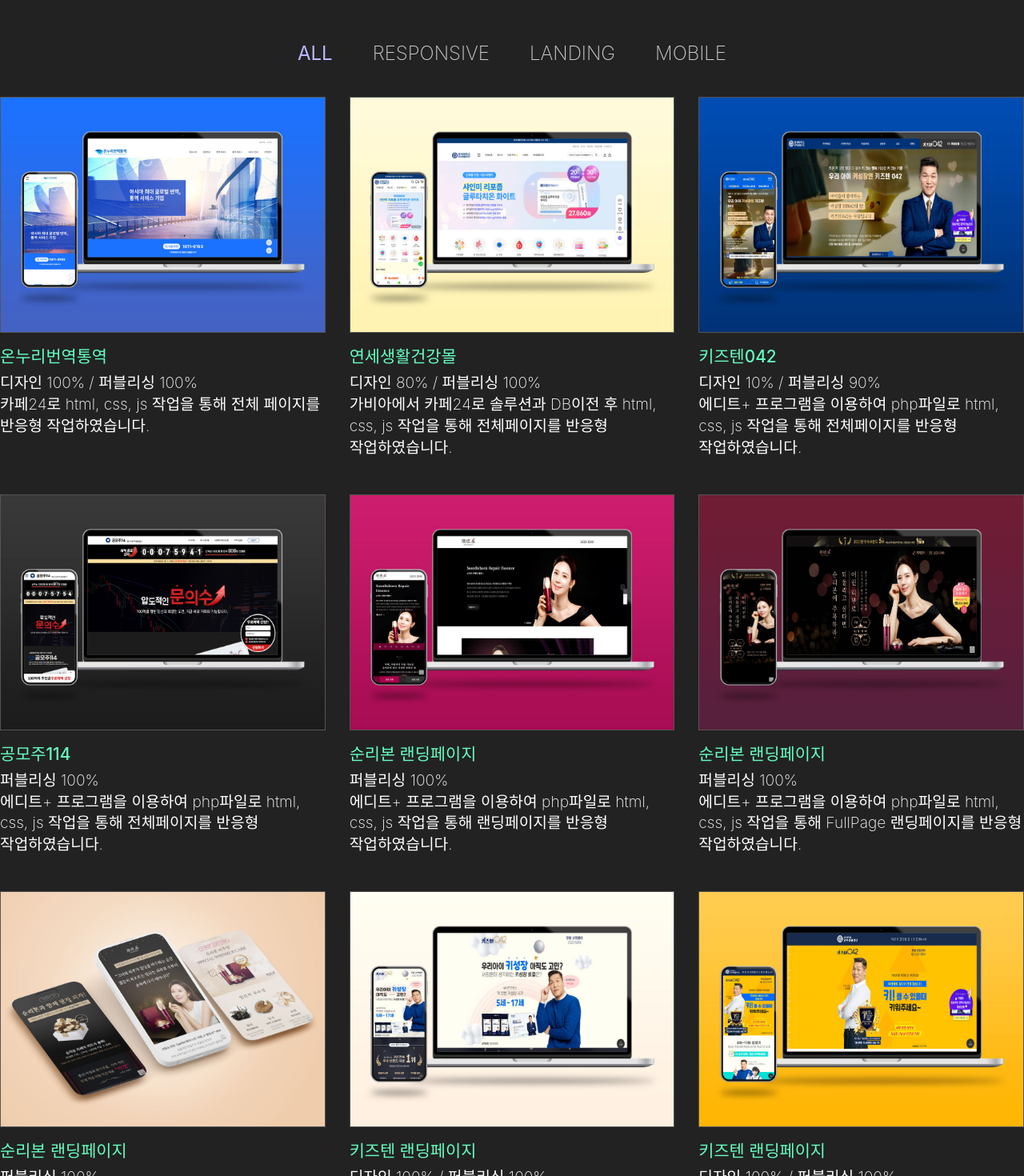
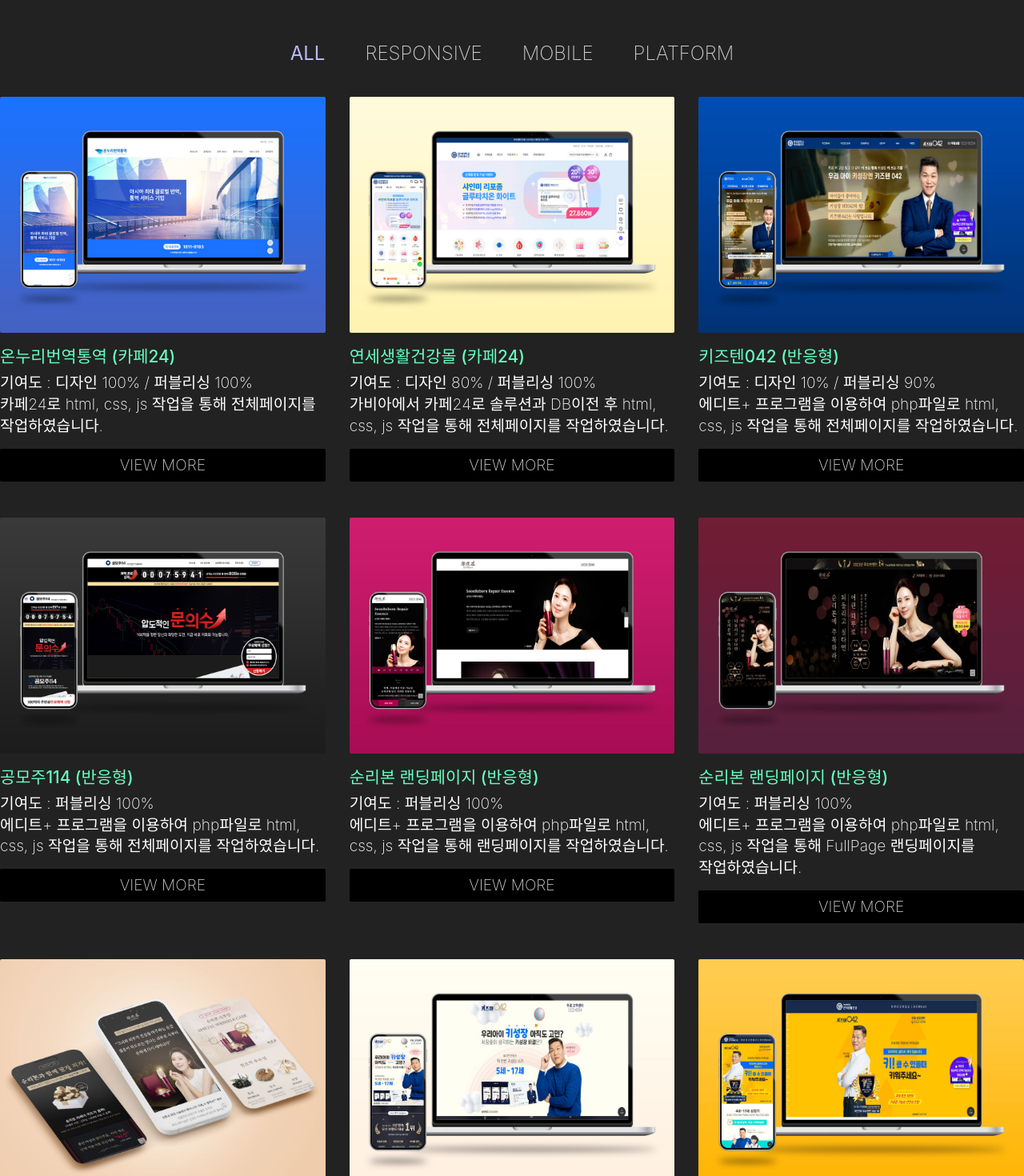
Before and after one commit to yunzzang95/yun_portfolio, a React (Create React App) app: page / in a window 1280 px wide. Shown: the part 1740-3210 px from the top of the page at 80% size. Built offline with nearby package versions, Linux system fonts and the light colour scheme; a web font is replaced by a local one.

Commit message:
pc ver 진짜최종

```diff
--- a/src/App.css
+++ b/src/App.css
@@ -328,10 +328,10 @@ button {
     position: relative;
     height: 295px;
     margin-bottom: 15px;
-    border: 1px solid #555;
     overflow: hidden;
     cursor: pointer;
     text-align: center;
+    border-radius: 2px;
 }
 .project ul li div a img {
     height: 100%;
@@ -347,6 +347,19 @@ button {
     display: block;
     font-weight: 500;
     font-size: 1.3rem;
+}
+.project ul li p a {
+    display: block;
+    margin-top: 15px;
+    padding: 7px 0;
+    color: #ccc;
+    background: #000;
+    border-radius: 2px;
+    text-align: center;
+}
+.project ul li p a:hover {
+    color: #65ffc0;
+    transition: all 0.3s ease-in-out;
 }
 
 /*slide css*/
@@ -427,6 +440,21 @@ button {
     letter-spacing: 0.15rem;
     text-align: center;
     background: rgba(0, 0, 0, 0.75);
+}
+.section04 .detailDesign ul li button {
+    display: none;
+    width: 100%;
+    padding: 7px 0;
+    color: #ccc;
+    background: #000;
+    border-radius: 0 0 2px 2px;
+    font-weight: 200;
+    text-align: center;
+    cursor: pointer;
+}
+.section04 .detailDesign ul li button:hover {
+    color: #65ffc0;
+    transition: all 0.3s ease-in-out;
 }
 
 /*modal css*/
--- a/src/script/project/DetailDesign.js
+++ b/src/script/project/DetailDesign.js
@@ -6,13 +6,12 @@ const DetailDesign = ({ onImageClick }) => {
         AOS.init({
             duration: 1500, // 애니메이션 지속 시간
         });
-    }, []); // 컴포넌트가 처음 마운트될 때만 실행
+    }, []);
 
-    return (
-        <div className="project detailDesign">
-            <ul>
-                <li className="package" data-aos="fade-up" data-aos-delay="100">
-                    <div onClick={() => onImageClick([
+    // 이미지와 설명을 저장하는 배열
+    const projects = [
+        {
+            images: [
                 require('../../images/package/package1.jpg'),
                 require('../../images/package/package1_1.jpg'),
                 require('../../images/package/package1_2.jpg'),
@@ -20,27 +19,31 @@ const DetailDesign = ({ onImageClick }) => {
                 require('../../images/package/package2_1.jpg'),
                 require('../../images/package/package3.jpg'),
                 require('../../images/package/package3_1.jpg')
-                    ])}>
-                        <img src={require('../../images/package/package4.png')} alt="키즈텐 유아 칫솔 패키지 디자인" />
-                    </div>
-                </li>
-                <li data-aos="fade-up" data-aos-delay="200">
-                    <div onClick={() => onImageClick([require('../../images/detail/detail1.jpg')])}>
-                        <img src={require('../../images/detail/detail1.jpg')} alt="키즈텐 스마트스토어 이벤트 상세페이지" />
-                    </div>
-                </li>
-                <li data-aos="fade-up" data-aos-delay="300">
-                    <div onClick={() => onImageClick([require('../../images/detail/detail2.jpg')])}>
-                        <img src={require('../../images/detail/detail2.jpg')} alt="키즈텐 카카오톡 친구추가 상세페이지" />
-                    </div>
-                </li>
-                <li data-aos="fade-up" data-aos-delay="400">
-                    <div onClick={() => onImageClick([require('../../images/detail/detail2_1.jpg')])}>
-                        <img src={require('../../images/detail/detail2_1.jpg')} alt="키즈텐 3+1 이벤트 상세페이지" />
-                    </div>
-                </li>
-                <li className="package" data-aos="fade-up" data-aos-delay="500">
-                    <div onClick={() => onImageClick([
+            ],
+            imgSrc: require('../../images/package/package4.png'),
+            alt: "키즈텐 유아 칫솔 패키지 디자인",
+            delay: 100
+        },
+        {
+            images: [require('../../images/detail/detail1.jpg')],
+            imgSrc: require('../../images/detail/detail1.jpg'),
+            alt: "키즈텐 스마트스토어 이벤트 상세페이지",
+            delay: 200
+        },
+        {
+            images: [require('../../images/detail/detail2.jpg')],
+            imgSrc: require('../../images/detail/detail2.jpg'),
+            alt: "키즈텐 카카오톡 친구추가 상세페이지",
+            delay: 300
+        },
+        {
+            images: [require('../../images/detail/detail2_1.jpg')],
+            imgSrc: require('../../images/detail/detail2_1.jpg'),
+            alt: "키즈텐 3+1 이벤트 상세페이지",
+            delay: 400
+        },
+        {
+            images: [
                 require('../../images/popup/popup1.jpg'),
                 require('../../images/popup/popup2.jpg'),
                 require('../../images/popup/popup3.png'),
@@ -49,29 +52,46 @@ const DetailDesign = ({ onImageClick }) => {
                 require('../../images/popup/popup6.png'),
                 require('../../images/popup/popup7.png'),
                 require('../../images/popup/popup8.jpg')
-                    ])}>
-                        <img src={require('../../images/popup/popupImg.jpg')} alt="팝업 이미지 모음" />
-                    </div>
-                </li>
-                <li data-aos="fade-up" data-aos-delay="600">
-                    <div onClick={() => onImageClick([require('../../images/detail/detail3.jpg')])}>
-                        <img src={require('../../images/detail/detail3.jpg')} alt="e.l.f. 아이래쉬 상세페이지" />
-                    </div>
-                </li>
-                <li data-aos="fade-up" data-aos-delay="700">
-                    <div onClick={() => onImageClick([
+            ],
+            imgSrc: require('../../images/popup/popupImg.jpg'),
+            alt: "팝업 이미지 모음",
+            delay: 500
+        },
+        {
+            images: [require('../../images/detail/detail3.jpg')],
+            imgSrc: require('../../images/detail/detail3.jpg'),
+            alt: "e.l.f. 아이래쉬 상세페이지",
+            delay: 600
+        },
+        {
+            images: [
                 require('../../images/detail/detail4_1.jpg'),
                 require('../../images/detail/detail4_2.gif'),
                 require('../../images/detail/detail4_3.jpg')
-                    ])}>
-                        <img src={require('../../images/detail/detail4.jpg')} alt="e.l.f. 아이 메이크업 브러쉬 세트 상세페이지" />
+            ],
+            imgSrc: require('../../images/detail/detail4.jpg'),
+            alt: "e.l.f. 아이 메이크업 브러쉬 세트 상세페이지",
+            delay: 700
+        },
+        {
+            images: [require('../../images/detail/detail5.jpg')],
+            imgSrc: require('../../images/detail/detail5.jpg'),
+            alt: "바이오 쏨 홍삼 상세페이지",
+            delay: 800
+        }
+    ];
+
+    return (
+        <div className="project detailDesign">
+            <ul>
+                {projects.map((project, index) => (
+                    <li key={index} className={project.images.length > 1 ? "package" : ""} data-aos="fade-up" data-aos-delay={project.delay}>
+                        <div onClick={() => onImageClick(project.images)}>
+                            <img src={project.imgSrc} alt={project.alt} />
                         </div>
+                        <button onClick={() => onImageClick(project.images)}>READ MORE</button>
                     </li>
-                <li data-aos="fade-up" data-aos-delay="800">
-                    <div onClick={() => onImageClick([require('../../images/detail/detail5.jpg')])}>
-                        <img src={require('../../images/detail/detail5.jpg')} alt="바이오 쏨 홍삼 상세페이지" />
-                    </div>
-                </li>
+                ))}
             </ul>
         </div>
     );
--- a/src/script/project/MyCarousel.js
+++ b/src/script/project/MyCarousel.js
@@ -29,10 +29,9 @@ function MyCarousel() {
                 infinite: true,
                 responsive: [
                     {
-                        breakpoint: 768,
+                        breakpoint: 1500,
                         settings: {
-                            arrows: false,
-                            centerMode: true,
+                            centerPadding: '8rem',
                         }
                     },
                     {
--- a/src/script/project/ProjectItem.js
+++ b/src/script/project/ProjectItem.js
@@ -8,8 +8,9 @@ const ProjectItem = ({ link, image, title, product, description, index }) => {
             </div>
             <p>
                 <strong className="colorPT">{title}</strong>
-                <span>{product}</span><br />
+                <span>기여도 : {product}</span><br />
                 {description}
+                <a href={link} target="_blank">VIEW MORE</a>
             </p>
         </li>
     );
--- a/src/script/project/ProjectList.js
+++ b/src/script/project/ProjectList.js
@@ -5,93 +5,93 @@ import ProjectItem from './ProjectItem';
 const projects = [
     {
         link: 'https://www.onnuriglobal.co.kr/',
-        title: '온누리번역통역',
+        title: '온누리번역통역 (카페24)',
         product: '디자인 100% / 퍼블리싱 100%',
-        description: '카페24로 html, css, js 작업을 통해 전체 페이지를 반응형 작업하였습니다.',
+        description: '카페24로 html, css, js 작업을 통해 전체페이지를 작업하였습니다.',
         image: require('../../images/sum/PJSum1.jpg'),
     },
     {
         link: 'https://yshealthd.co.kr/',
-        title: '연세생활건강몰',
+        title: '연세생활건강몰 (카페24)',
         product: '디자인 80% / 퍼블리싱 100%',
-        description: '가비아에서 카페24로 솔루션과 DB이전 후 html, css, js 작업을 통해 전체페이지를 반응형 작업하였습니다.',
+        description: '가비아에서 카페24로 솔루션과 DB이전 후 html, css, js 작업을 통해 전체페이지를 작업하였습니다.',
         image: require('../../images/sum/PJSum2.jpg'),
     },
     {
         link: 'https://www.kids10.co.kr/',
-        title: '키즈텐042',
+        title: '키즈텐042 (반응형)',
         product: '디자인 10% / 퍼블리싱 90%',
-        description: '에디트+ 프로그램을 이용하여 php파일로 html, css, js 작업을 통해 전체페이지를 반응형 작업하였습니다.',
+        description: '에디트+ 프로그램을 이용하여 php파일로 html, css, js 작업을 통해 전체페이지를 작업하였습니다.',
         image: require('../../images/sum/PJSum3.jpg'),
     },
     {
         link: 'http://yunzzzang.dothome.co.kr/gongmoju/index.php',
-        title: '공모주114',
+        title: '공모주114 (반응형)',
         product: '퍼블리싱 100%',
-        description: '에디트+ 프로그램을 이용하여 php파일로 html, css, js 작업을 통해 전체페이지를 반응형 작업하였습니다.',
+        description: '에디트+ 프로그램을 이용하여 php파일로 html, css, js 작업을 통해 전체페이지를 작업하였습니다.',
         image: require('../../images/sum/PJSum4.jpg'),
     },
     {
         link: 'http://yunzzzang.dothome.co.kr/soonreborn/event01.php',
-        title: '순리본 랜딩페이지',
+        title: '순리본 랜딩페이지 (반응형)',
         product: '퍼블리싱 100%',
-        description: '에디트+ 프로그램을 이용하여 php파일로 html, css, js 작업을 통해 랜딩페이지를 반응형 작업하였습니다.',
+        description: '에디트+ 프로그램을 이용하여 php파일로 html, css, js 작업을 통해 랜딩페이지를 작업하였습니다.',
         image: require('../../images/sum/PJSum5.jpg'),
     },
     {
         link: 'http://yunzzzang.dothome.co.kr/soonreborn/event03.php',
-        title: '순리본 랜딩페이지',
+        title: '순리본 랜딩페이지 (반응형)',
         product: '퍼블리싱 100%',
-        description: '에디트+ 프로그램을 이용하여 php파일로 html, css, js 작업을 통해 FullPage 랜딩페이지를 반응형 작업하였습니다.',
+        description: '에디트+ 프로그램을 이용하여 php파일로 html, css, js 작업을 통해 FullPage 랜딩페이지를 작업하였습니다.',
         image: require('../../images/sum/PJSum6.jpg'),
     },
     {
         link: 'http://yunzzzang.dothome.co.kr/soonreborn/m_cho_01.php',
-        title: '순리본 랜딩페이지',
+        title: '순리본 랜딩페이지 (모바일)',
         product: '퍼블리싱 100%',
-        description: '에디트+ 프로그램을 이용하여 php파일로 html, css, js 작업을 통해 랜딩페이지를 모바일 작업하였습니다.',
+        description: '에디트+ 프로그램을 이용하여 php파일로 html, css, js 작업을 통해 랜딩페이지를 작업하였습니다.',
         image: require('../../images/sum/PJSum11.jpg'),
     },
     {
         link: 'http://yunzzzang.dothome.co.kr/kidsten/landing/event01.php',
-        title: '키즈텐 랜딩페이지',
+        title: '키즈텐 랜딩페이지 (반응형)',
         product: '디자인 100% / 퍼블리싱 100%',
-        description: '에디트+ 프로그램을 이용하여 php파일로 html, css, js 작업을 통해 랜딩페이지를 반응형 작업하였습니다.',
+        description: '에디트+ 프로그램을 이용하여 php파일로 html, css, js 작업을 통해 랜딩페이지를 작업하였습니다.',
         image: require('../../images/sum/PJSum7.jpg'),
     },
     {
         link: 'http://yunzzzang.dothome.co.kr/kidsten/landing/event02.php',
-        title: '키즈텐 랜딩페이지',
+        title: '키즈텐 랜딩페이지 (반응형)',
         product: '디자인 100% / 퍼블리싱 100%',
-        description: '에디트+ 프로그램을 이용하여 php파일로 html, css, js 작업을 통해 랜딩페이지를 반응형 작업하였습니다.',
+        description: '에디트+ 프로그램을 이용하여 php파일로 html, css, js 작업을 통해 랜딩페이지를 작업하였습니다.',
         image: require('../../images/sum/PJSum8.jpg'),
     },
     {
         link: 'http://yunzzzang.dothome.co.kr/kidsten/landing/event03.php',
-        title: '키즈텐 랜딩페이지',
+        title: '키즈텐 랜딩페이지 (반응형)',
         product: '디자인 100% / 퍼블리싱 100%',
-        description: '에디트+ 프로그램을 이용하여 php파일로 html, css, js 작업을 통해 랜딩페이지를 반응형 작업하였습니다.',
+        description: '에디트+ 프로그램을 이용하여 php파일로 html, css, js 작업을 통해 랜딩페이지를 작업하였습니다.',
         image: require('../../images/sum/PJSum9.jpg'),
     },
     {
         link: 'http://yunzzzang.dothome.co.kr/kidsten/landing/event04.php',
-        title: '키즈텐 랜딩페이지',
+        title: '키즈텐 랜딩페이지 (반응형)',
         product: '퍼블리싱 100%',
-        description: '에디트+ 프로그램을 이용하여 php파일로 html, css, js 작업을 통해 랜딩페이지를 반응형 작업하였습니다.',
+        description: '에디트+ 프로그램을 이용하여 php파일로 html, css, js 작업을 통해 랜딩페이지를 작업하였습니다.',
         image: require('../../images/sum/PJSum10.jpg'),
     },
     {
         link: 'http://yunzzzang.dothome.co.kr/skylotto/index.php',
-        title: '스카이로또 이벤트 페이지',
+        title: '스카이로또 이벤트 페이지 (모바일)',
         product: '퍼블리싱 100%',
-        description: '에디트+ 프로그램을 이용하여 php파일로 html, css, js 작업을 통해 전체페이지를 모바일 작업하였습니다.',
+        description: '에디트+ 프로그램을 이용하여 php파일로 html, css, js 작업을 통해 전체페이지를 작업하였습니다.',
         image: require('../../images/sum/PJSum12.jpg'),
     },
     {
         link: 'http://yunzzzang.dothome.co.kr/easylotto/index.php',
-        title: '이지로또 이벤트 페이지',
+        title: '이지로또 이벤트 페이지 (모바일)',
         product: '디자인 100% / 퍼블리싱 100%',
-        description: '에디트+ 프로그램을 이용하여 php파일로 html, css, js 작업을 통해 전체페이지를 모바일 작업하였습니다.',
+        description: '에디트+ 프로그램을 이용하여 php파일로 html, css, js 작업을 통해 전체페이지를 작업하였습니다.',
         image: require('../../images/sum/PJSum13.jpg'),
     },
 ];
@@ -111,11 +111,11 @@ const ProjectsList = () => {
         if (category === 'ALL') {
             setFilteredProjects(projects);
         } else if (category === 'Responsive') {
-            setFilteredProjects(projects.filter(project => project.description.includes('반응형')));
-        } else if (category === 'Landing') {
-            setFilteredProjects(projects.filter(project => project.description.includes('랜딩페이지')));
+            setFilteredProjects(projects.filter(project => project.title.includes('반응형')));
         } else if (category === 'Mobile') {
-            setFilteredProjects(projects.filter(project => project.description.includes('모바일')));
+            setFilteredProjects(projects.filter(project => project.title.includes('모바일')));
+        } else if (category === 'Platform') {
+            setFilteredProjects(projects.filter(project => project.title.includes('카페24')));
         }
     };
 
@@ -135,16 +135,16 @@ const ProjectsList = () => {
                     RESPONSIVE
                 </button>
                 <button
-                    className={activeCategory === 'Landing' ? 'active' : ''}
-                    onClick={() => filterProjects('Landing')}
-                >
-                    LANDING
-                </button>
-                <button
                     className={activeCategory === 'Mobile' ? 'active' : ''}
                     onClick={() => filterProjects('Mobile')}
                 >
                     MOBILE
+                </button>
+                <button
+                    className={activeCategory === 'Platform' ? 'active' : ''}
+                    onClick={() => filterProjects('Platform')}
+                >
+                    PLATFORM
                 </button>
             </div>
             <ul>
```
Lines whose indentation alone changed are shown as unchanged.
